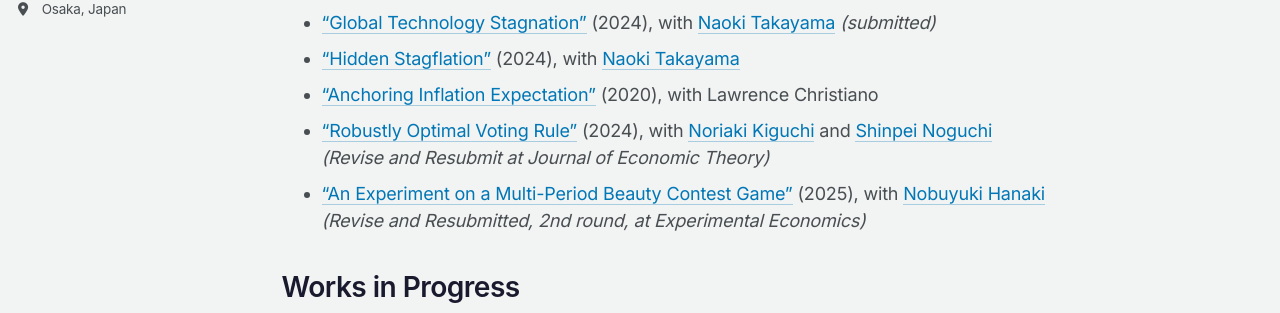
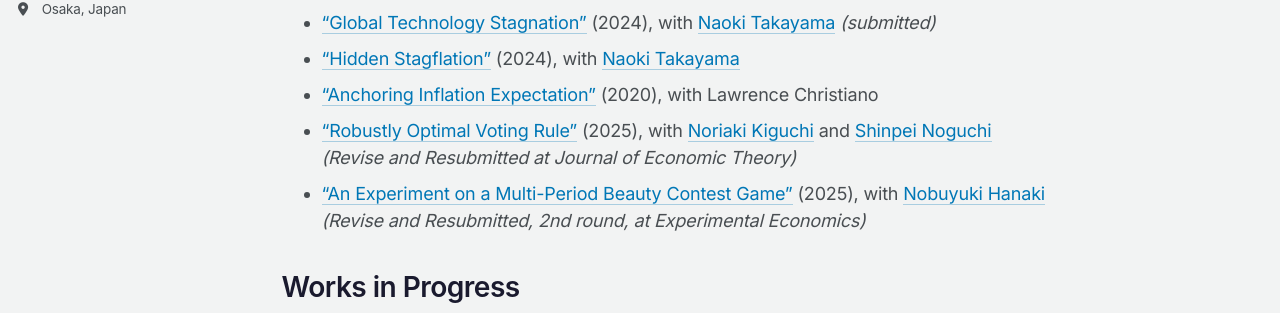
Before and after one commit to yuta-takahashi-1211/yuta-takahashi-1211.github.io, a Jekyll site: the page built from _pages/research.md, in a window 1280 px wide and 1259 px high. Shown: the part 362-675 px from the top of the window. Built offline with Jekyll 4.4.1, drawn with Linux system fonts in a browser that asks for light colours.

Commit message:
Update JET R&R status for Robustly Optimal Voting Rule
- Changed year from 2024 to 2025
- Updated status from "Revise and Resubmit" to "Revise and Resubmitted"

```diff
--- a/_pages/research.md
+++ b/_pages/research.md
@@ -14,8 +14,8 @@ author_profile: true
 - ["Global Technology Stagnation"](https://www.dropbox.com/scl/fo/03uqcl1l6suag1uxbw4uo/h?rlkey=oirzggqtv7ol6q75ae1r66mie&dl=0) (2024), with [Naoki Takayama](https://www.naoki-takayama.com/) *(submitted)*
 - ["Hidden Stagflation"](https://www.dropbox.com/home/bad_inflation/web) (2024), with [Naoki Takayama](https://www.naoki-takayama.com/)
 - ["Anchoring Inflation Expectation"](https://www.dropbox.com/scl/fo/0kf9p5ntgox4cynbx0fvl/AD68Qi_jBnwbvUYGORn6MPM?rlkey=anx7yq9axeve92rwpc908hps5&dl=0) (2020), with Lawrence Christiano
-- ["Robustly Optimal Voting Rule"](https://www.dropbox.com/home/SuccessiveVoting/web?share_manage_access=false) (2024), with [Noriaki Kiguchi](https://sites.google.com/view/noriaki-kiguchi/home/) and [Shinpei Noguchi](https://sites.google.com/view/shinpeinoguchi/home) <br>
-*(Revise and Resubmit at Journal of Economic Theory)*
+- ["Robustly Optimal Voting Rule"](https://www.dropbox.com/home/SuccessiveVoting/web?share_manage_access=false) (2025), with [Noriaki Kiguchi](https://sites.google.com/view/noriaki-kiguchi/home/) and [Shinpei Noguchi](https://sites.google.com/view/shinpeinoguchi/home) <br>
+*(Revise and Resubmitted at Journal of Economic Theory)*
 - ["An Experiment on a Multi-Period Beauty Contest Game"](https://www.dropbox.com/home/dynamicBeautyContestAnalysis/web) (2025), with [Nobuyuki Hanaki](https://sites.google.com/view/nhanaki/home) <br>
 *(Revise and Resubmitted, 2nd round, at Experimental Economics)*
 
```
